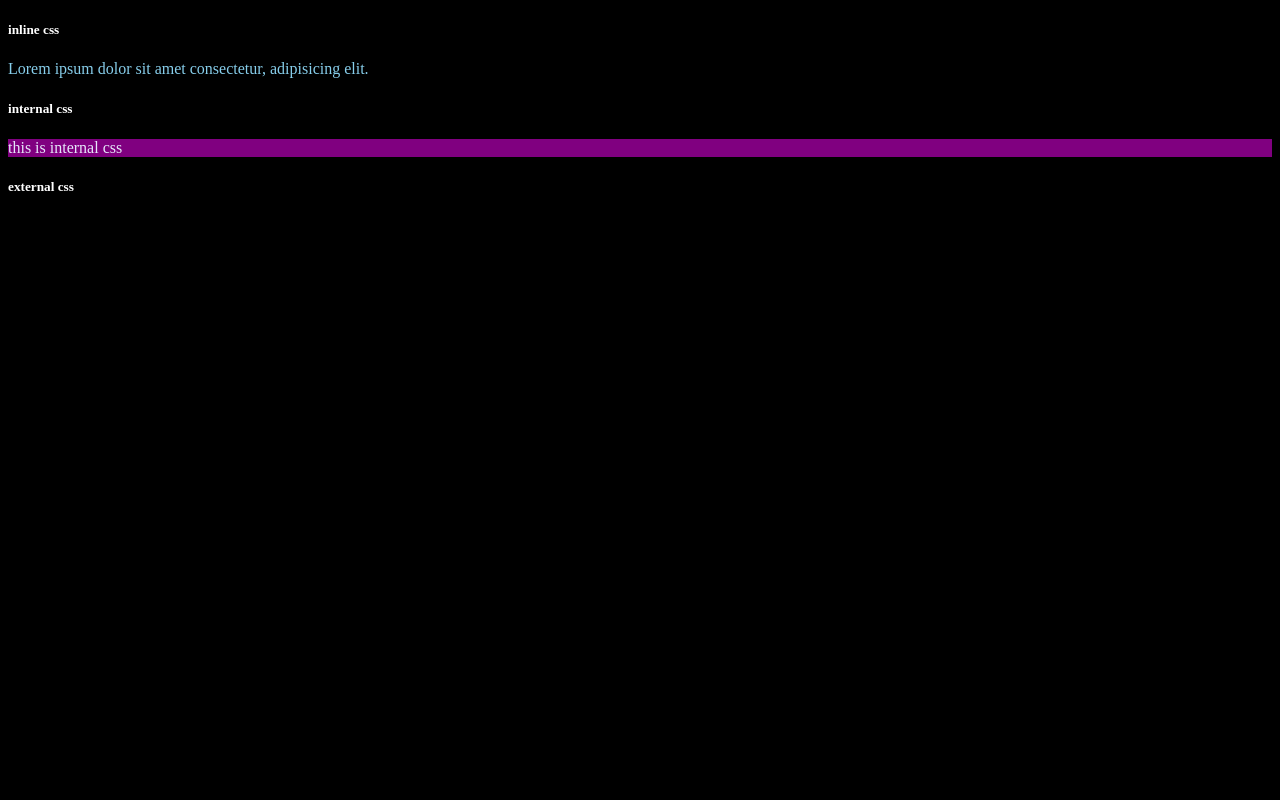
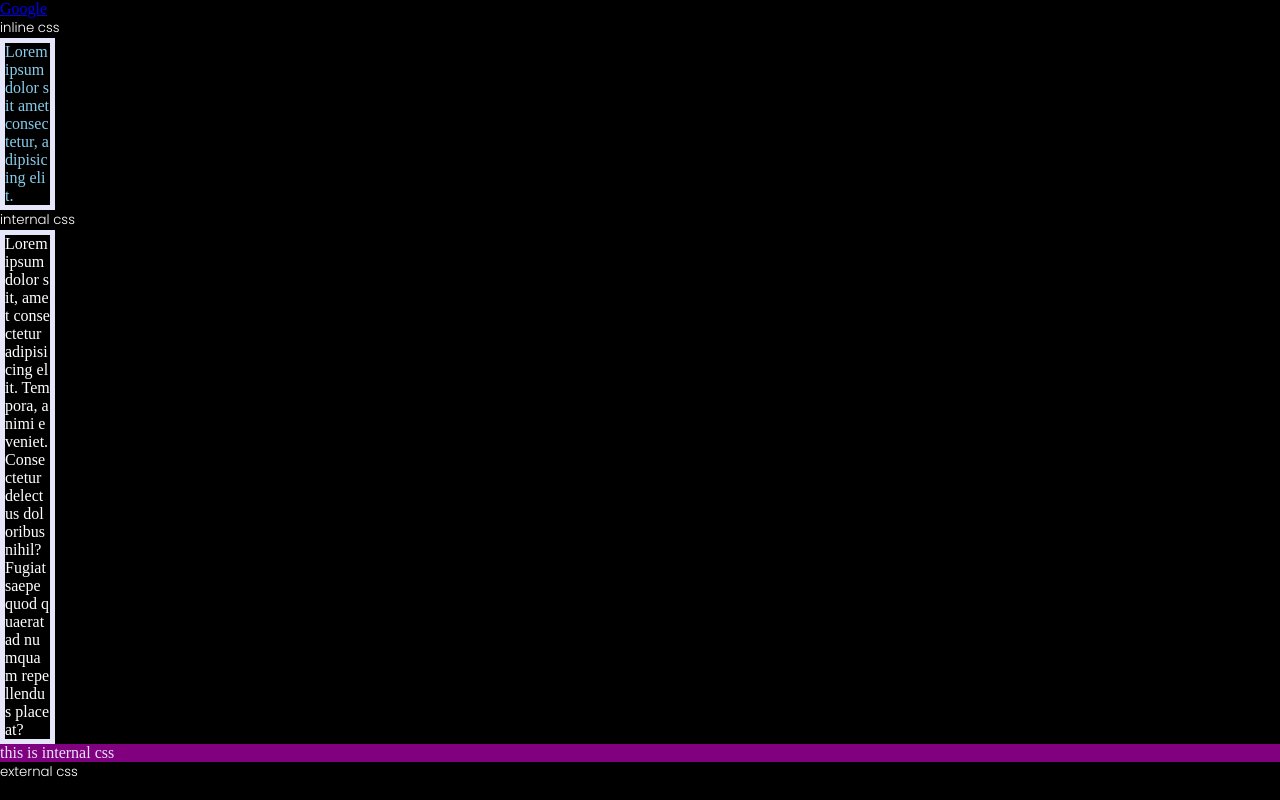
Before and after one commit to Aradhya896/web-development, a plain HTML site: page CSS.html in a window 1280 px wide. Drawn offline with Linux system fonts and the light colour scheme.

Commit message:
concept of word break and padding margin border and width

```diff
--- a/CSS.html
+++ b/CSS.html
@@ -4,8 +4,20 @@
     <meta charset="UTF-8">
     <meta name="viewport" content="width=device-width, initial-scale=1.0">
     <title>Document</title>
+    <style>
+
+@import url('https://fonts.googleapis.com/css2?family=Baloo+2:wght@400..800&family=Poppins:ital,wght@0,100;0,200;0,300;0,400;0,500;0,600;0,700;0,800;0,900;1,100;1,200;1,300;1,400;1,500;1,600;1,700;1,800;1,900&display=swap');
+
+</style>
 </head>
 <body>
+    <Style>
+        h5{
+            font-family: Poppins;
+            font-weight: 300;
+        }
+    </Style>
+    <a href="http:// www.google.com">Google</a>
     <h5>inline css</h5>
 <p style="color: skyblue; background-color: black;">Lorem ipsum dolor sit amet consectetur, adipisicing elit.</p>
 
@@ -15,7 +27,23 @@
 
         color: lavender;
         background-color: purple;
-    }</style>
+    }
+        * {
+            margin: 0;
+            padding: 0;
+
+        }
+        a:visited{
+            color: aquamarine;
+        }
+        p{
+            width: 45px;
+            border: 5px solid lavender;
+            word-break: break-all;
+        }
+
+    </style>
+    <p>Lorem ipsum dolor sit, amet consectetur adipisicing elit. Tempora, animi eveniet. Consectetur delectus doloribus nihil? Fugiat saepe quod quaerat ad numquam repellendus placeat?</p>
     <div>
          this is internal css
          </div>
```
